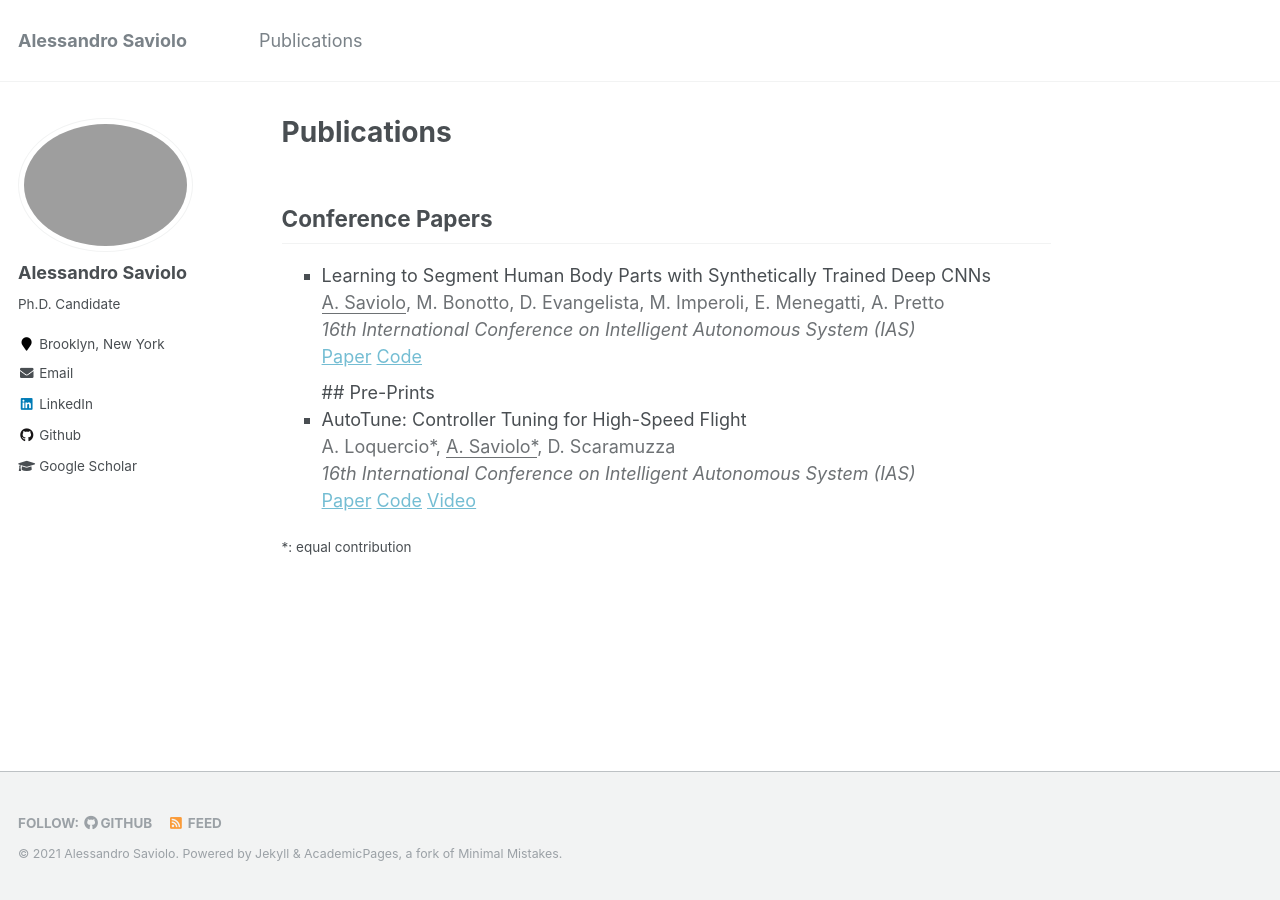
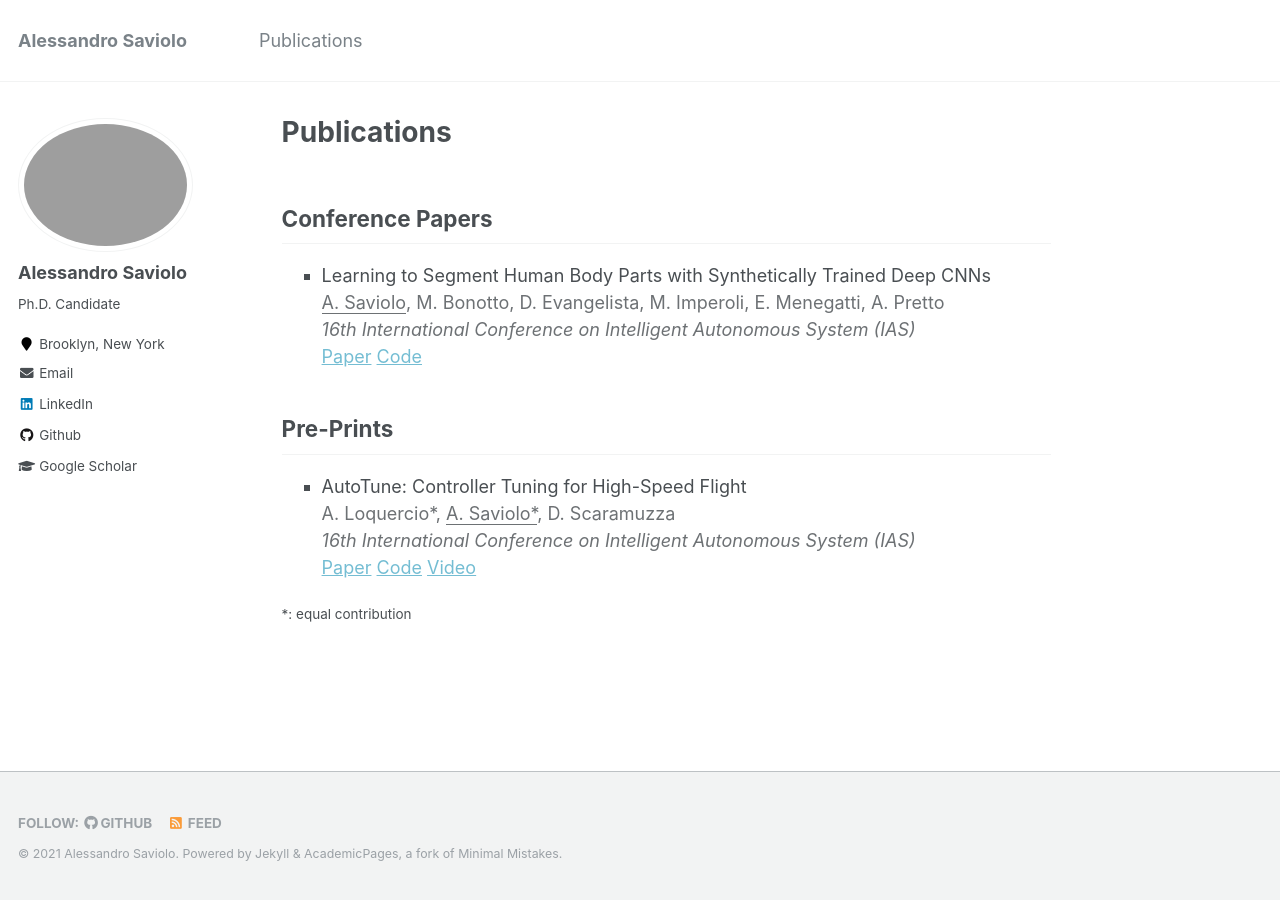
Before and after one commit to AlessandroSaviolo/AlessandroSaviolo.github.io, a Jekyll site: the page built from _pages/publications.md, in a window 1280 px wide. Built offline with Jekyll 4.4.1, drawn with Linux system fonts in a browser that asks for light colours.

Commit message:
updating publications

```diff
--- a/_pages/publications.md
+++ b/_pages/publications.md
@@ -31,7 +31,11 @@ div.description {
 <div class="description"><a href="https://arxiv.org/abs/2102.01460">Paper</a> <a href="https://github.com/AlessandroSaviolo/HBPSegmentation">Code</a></div>
 </li>
 
+</ul>
+
 ## Pre-Prints
+
+<ul style="list-style-type:square">
 
 <li>
 <div>AutoTune: Controller Tuning for High-Speed Flight</div>
```
